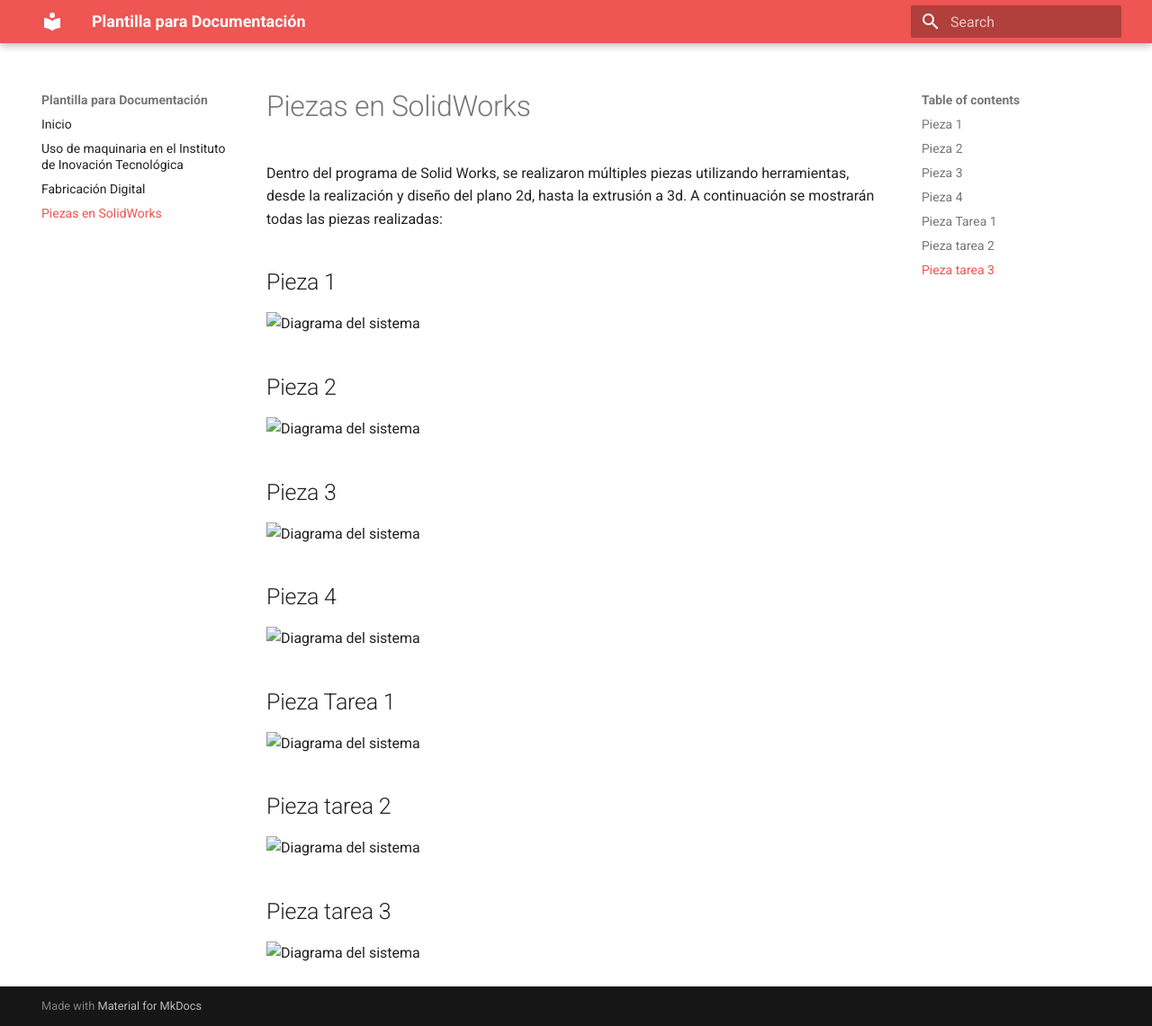
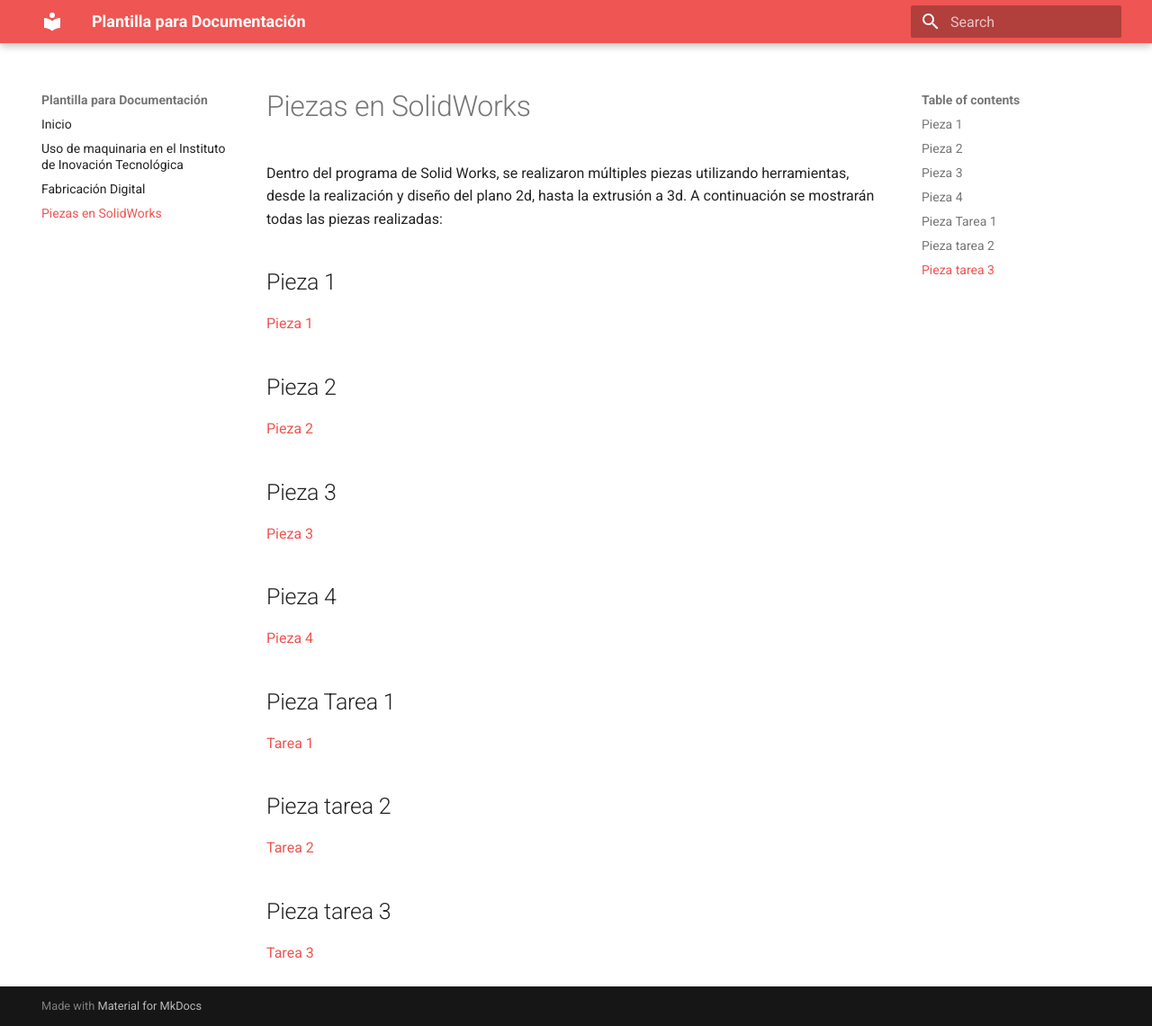
Before and after one commit to DiegoMachorro/Proyecto-de-Ingenieria, an MkDocs documentation site: the page built from docs/Piezas en SolidWorks.md, in a window 1280 px wide and 1141 px high. Shown: the whole window at 90% size. Built offline with MkDocs 1.6.1 and Material for MkDocs 9.7.7, drawn with Linux system fonts in a browser that asks for light colours.

Commit message:
Update Piezas en SolidWorks.md

```diff
--- a/docs/Piezas en SolidWorks.md
+++ b/docs/Piezas en SolidWorks.md
@@ -5,28 +5,28 @@ A continuación se mostrarán todas las piezas realizadas:
 
 ## Pieza 1
 
-<img src="recursos/imgs/Pieza 1.png" alt="Diagrama del sistema" width="420">
+[Pieza 1]([https://drive.google.com/file/d/1TP4MWufci7xxggRZrP1k8jUZH3l3B075/view?usp=drive_link](https://drive.google.com/file/d/1GMBlOc8xHObY8KD-FCoPkLazmST_wy9Y/view?usp=sharing))
 
 ## Pieza 2
 
-<img src="recursos/imgs/Pieza 2.png" alt="Diagrama del sistema" width="420">
+[Pieza 2]([https://drive.google.com/file/d/1TP4MWufci7xxggRZrP1k8jUZH3l3B075/view?usp=drive_link](https://drive.google.com/file/d/1QVqBZsNb7u2-97Fv_KCmreRm41bJX9fZ/view?usp=drive_link))
 
 ## Pieza 3
 
-<img src="recursos/imgs/Pieza 3.png" alt="Diagrama del sistema" width="420">
+[Pieza 3]([https://drive.google.com/file/d/1TP4MWufci7xxggRZrP1k8jUZH3l3B075/view?usp=drive_link](https://drive.google.com/file/d/1MwfsTe0Voc_POp_JnvuqZrukOh3Eb9_E/view?usp=drive_link))
 
 ## Pieza 4
 
-<img src="recursos/imgs/Pieza 4.png" alt="Diagrama del sistema" width="420">
+[Pieza 4]([https://drive.google.com/file/d/1TP4MWufci7xxggRZrP1k8jUZH3l3B075/view?usp=drive_link](https://drive.google.com/file/d/1QOIayNIBNZNimkfBH0wyfjJlx7SJr53h/view?usp=drive_link))
 
 ## Pieza Tarea 1
 
-<img src="recursos/imgs/Pieza2.png" alt="Diagrama del sistema" width="420">
+[Tarea 1]([https://drive.google.com/file/d/1TP4MWufci7xxggRZrP1k8jUZH3l3B075/view?usp=drive_link](https://drive.google.com/file/d/1IVO66Icl986ehAmrtqLRwavbg01vgRU6/view?usp=drive_link))
 
 ## Pieza tarea 2
 
-<img src="recursos/imgs/Florero 2.png" alt="Diagrama del sistema" width="420">
+[Tarea 2]([https://drive.google.com/file/d/1TP4MWufci7xxggRZrP1k8jUZH3l3B075/view?usp=drive_link](https://drive.google.com/file/d/1ilkvA0wK99LwbMbI7vhEpOvIdOd6VUBw/view?usp=drive_link))
 
 ## Pieza tarea 3
 
-<img src="recursos/imgs/Florero 3.png" alt="Diagrama del sistema" width="420">
+[Tarea 3]([https://drive.google.com/file/d/1TP4MWufci7xxggRZrP1k8jUZH3l3B075/view?usp=drive_link](https://drive.google.com/file/d/19oGPXAOkGVKj4u98mtuEI26TF-knGsXy/view?usp=drive_link))
```
